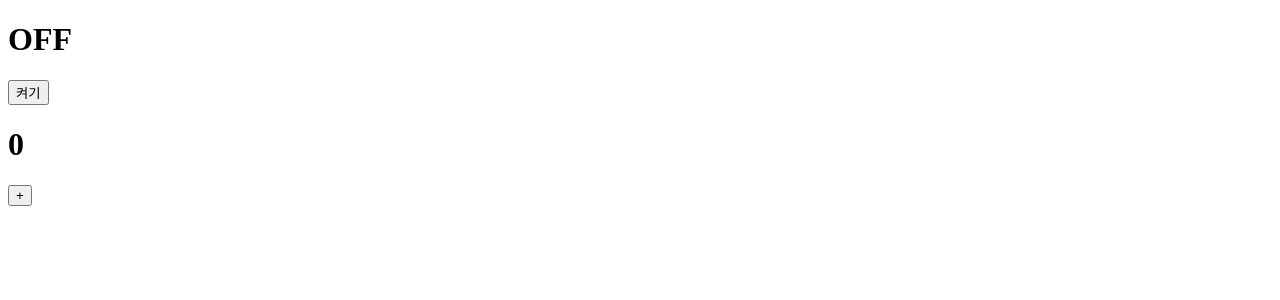
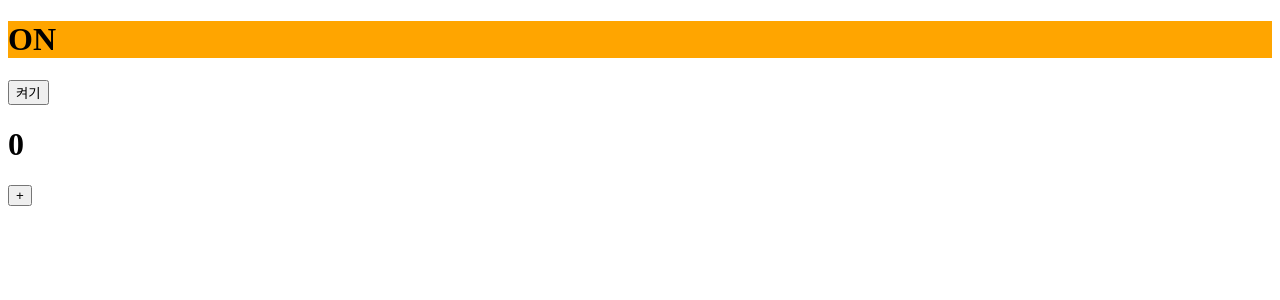
Before and after one commit to Jeongchanyeong/React-, a React (Vite) app: page / in a window 1280 px wide. Shown: the top 300 px of the page. Built offline with nearby package versions, Linux system fonts and the light colour scheme.

Commit message:
State와 Props 랜더링

```diff
--- a/src/App.jsx
+++ b/src/App.jsx
@@ -1,31 +1,54 @@
 import './App.css';
-import { useState } from 'react';
+import { useEffect, useState } from 'react';
 import React from 'react';
 
-function App() {
-  // 배열의 구조분해할당
-  const [count, setCount] = useState(0);
-  const [light, setLight] = useState('OFF');
-  // 리액트는 state값이 변화하였을 때 렌더링 되기 떄문에 가변적인 값을 관리할 떄 일반 변수가 아닌 state를 이용해서 처리한다.
-
-  const UpCount = () => {
-    setCount(count + 1);
-  };
+// 자신의 state가 변하지 않아도 부모로부터 받은 pops가 변경되면 리렌더링 된다.
+// 랜더링을 최소화 하기 위해 각각의 state들은 각각의 컴포넌트 내부에 배치하는 것이 좋다.
+const Bulb = () => {
+  const [light, setLight] = useState('ON');
 
   const chageLight = () => {
     setLight(light === 'OFF' ? 'ON' : 'OFF');
   };
 
   return (
+    <div>
+      {light === 'ON' ? (
+        <h1 style={{ backgroundColor: 'orange' }}>ON</h1>
+      ) : (
+        <h1 style={{ backgroundColor: 'gray' }}>OFF</h1>
+      )}
+      <button onClick={chageLight}>{light === 'ON' ? '켜기' : '끄기'}</button>
+    </div>
+  );
+};
+
+const Counter = () => {
+  const [count, setCount] = useState(0);
+
+  const UpCount = () => {
+    setCount(count + 1);
+  };
+
+  return (
+    <div>
+      <h1>{count}</h1>
+      <button onClick={UpCount}>+</button>
+    </div>
+  );
+};
+
+/** 리렌더링 조건!
+  1. state가 변경되었을 떄
+  2. props가 변경되었을 때
+  3. 부모가 리렌더링이 발생할 떄
+ */
+
+function App() {
+  return (
     <>
-      <div>
-        <h1>{light}</h1>
-      </div>
-      <button onClick={chageLight}>{light === 'OFF' ? '켜기' : '끄기'}</button>
-      <div>
-        <h1>{count}</h1>
-        <button onClick={UpCount}>+</button>
-      </div>
+      <Bulb />
+      <Counter />
     </>
   );
 }
```
